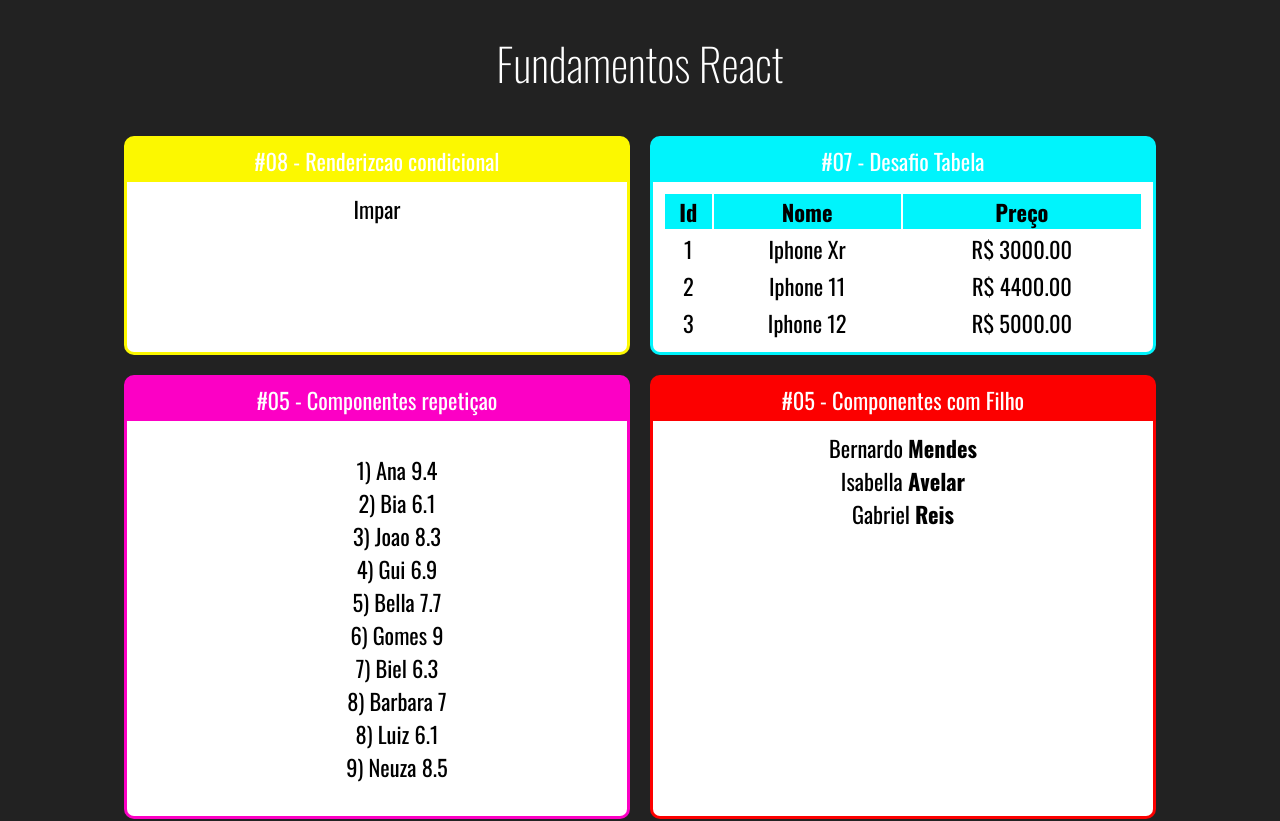
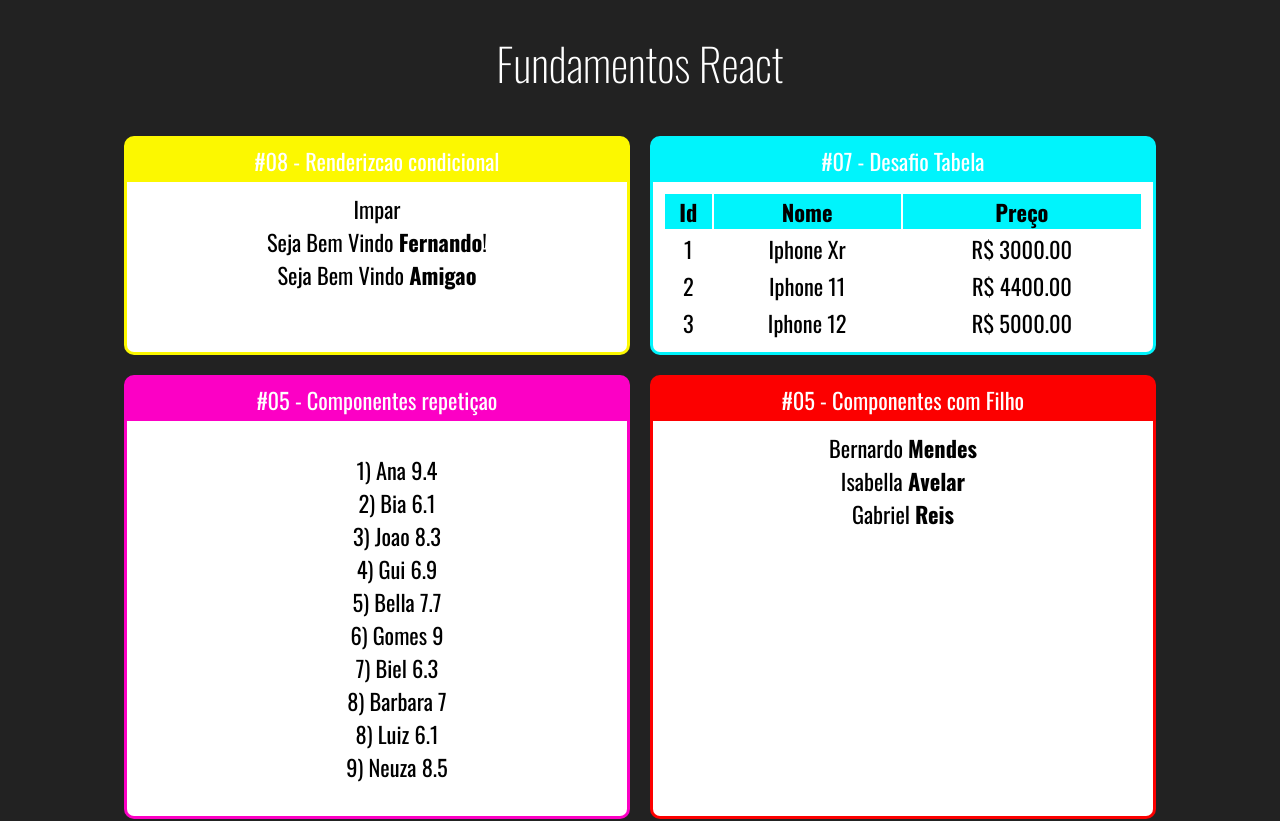
Before and after one commit to devBernardo-Mendes/react-fundaments-study, a React (Create React App) app: page / in a window 1280 px wide. Shown: the top 821 px of the page. Built offline with nearby package versions, Linux system fonts and the light colour scheme.

Commit message:
feat: :sparkles: conditional rendering to show users

```diff
--- a/src/App.jsx
+++ b/src/App.jsx
@@ -10,6 +10,7 @@
 import ListaAlunos from './components/repetiçao/ListaAlunos'
 import TabelasProdutos from './components/repetiçao/TabelasProdutos'
 import ParOuImpar from './components/condicional/ParIOuImpar'
+import UsuarioInfo from './components/condicional/UsuarioInfo'
 
 export default () => (
 
@@ -19,6 +20,8 @@
         <div className="Cards">
             <Card titulo="#08 - Renderizcao condicional" color="#fcf800">
                <ParOuImpar numero={91}> </ParOuImpar>
+               <UsuarioInfo usuario={{ nome: 'Fernando'}} />
+               <UsuarioInfo usuario={{ email: 'nando@gmail.com'}} />
             </Card>
 
             <Card titulo="#07 - Desafio Tabela" color="#00f4fc">
--- /dev/null
+++ b/src/components/condicional/UsuarioInfo.jsx
@@ -0,0 +1,16 @@
+import React from 'react'
+import If, { Else } from './if'
+
+export default (props) => {
+    const usuario = props.usuario || {}
+    return (
+        <div>
+            <If test={usuario && usuario.nome}>
+                Seja Bem Vindo <strong>{usuario.nome}</strong>!
+                <Else>
+                    Seja Bem Vindo <strong>Amigao</strong>
+                </Else>
+            </If>
+        </div>
+    )
+}
--- /dev/null
+++ b/src/components/condicional/if.js
@@ -0,0 +1,22 @@
+export default props => {
+
+    const elseChild = props.children.filter(child => {
+        return child.type && child.type.name === 'Else'
+    })[0]
+
+    const ifChildren = props.children.filter(child => {
+        return child !== elseChild
+    })
+
+    if (props.test) {
+        return ifChildren
+    } else if(elseChild){
+        return elseChild
+    } else {
+        return false
+    }
+
+
+}
+
+export const Else = props => props.children
```
